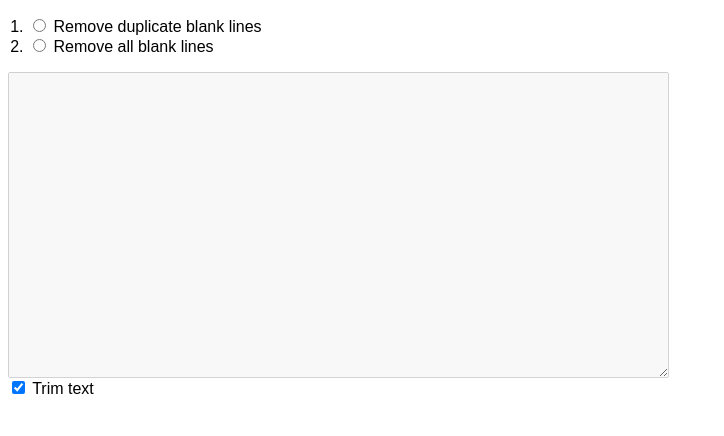
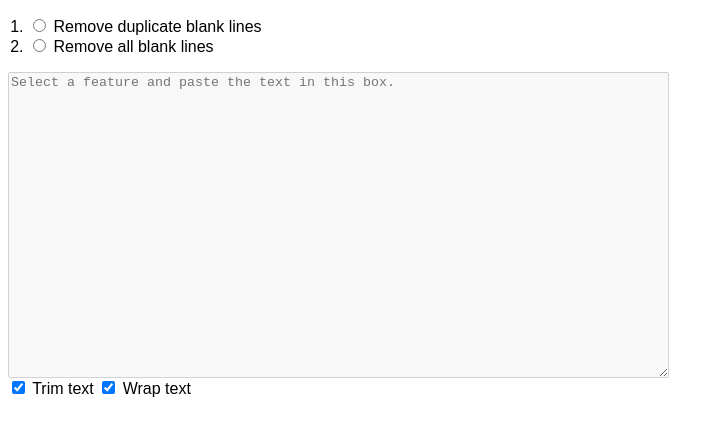
Before and after one commit to hyunbinseo/toolbox, a SvelteKit app: page / in a window 1280 px wide. Shown: the top 436 px of the page, without its empty margins (0-724 px from the left). Built offline with nearby package versions, Linux system fonts and the light colour scheme.

Commit message:
feat: toggle wrap text in textarea

```diff
--- a/src/routes/+page.svelte
+++ b/src/routes/+page.svelte
@@ -3,6 +3,7 @@
 	let radioButtonList: HTMLOListElement;
 	let textarea: HTMLTextAreaElement;
 	let trimText = true;
+	let wrapText = true;
 
 	const presets: Array<{ description: string; fn: (text: string) => string }> = [
 		{
@@ -45,6 +46,7 @@
 		const pasted = (e.target as HTMLTextAreaElement).value;
 		textarea.value = tool.fn(trimText ? pasted.trim() : pasted);
 		textarea.select();
+		if (!wrapText) textarea.scrollLeft = 0;
 	};
 </script>
 
@@ -65,14 +67,21 @@
 	bind:this={textarea}
 	cols="80"
 	rows="20"
+	wrap={wrapText ? 'soft' : 'off'}
 	on:paste={pastedTextArea}
 	on:keydown={blurTextarea}
 	disabled={checkedToolValue === undefined}
+	placeholder="Select a feature and paste the text in this box."
 />
 
 <label>
 	<input type="checkbox" bind:checked={trimText} />
 	Trim text
+</label>
+
+<label>
+	<input type="checkbox" bind:checked={wrapText} />
+	Wrap text
 </label>
 
 <style>
@@ -81,5 +90,6 @@
 	}
 	textarea {
 		display: block;
+		max-width: 100%;
 	}
 </style>
```
